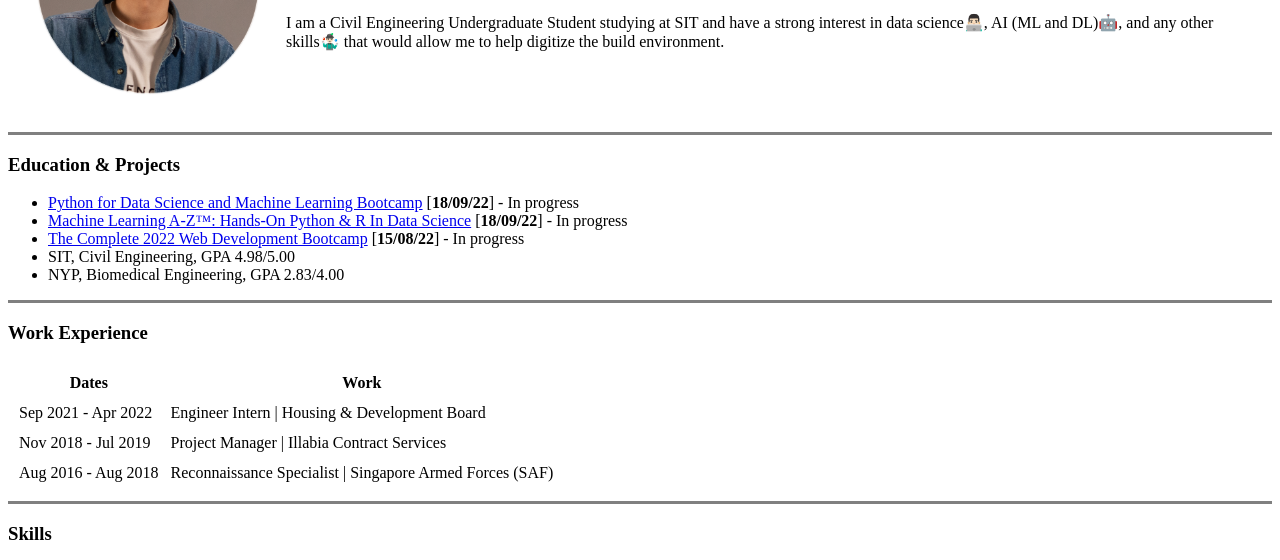
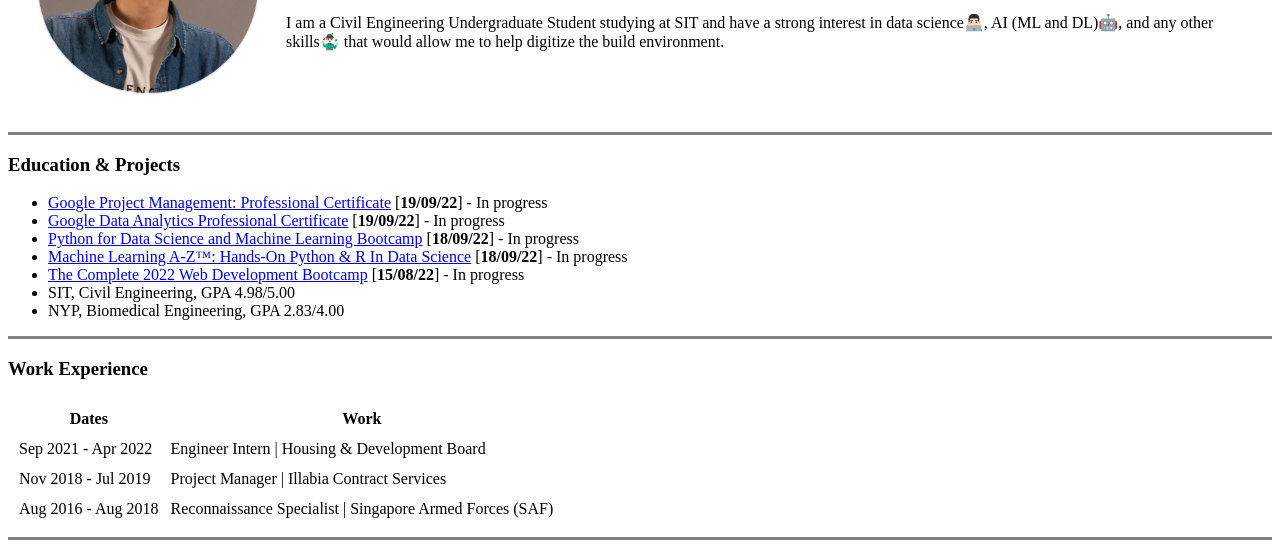
Before and after one commit to Briencheow/cv, a plain HTML site: page index.html in a window 1280 px wide. Shown: the part 161-721 px from the top of the page. Drawn offline with Linux system fonts and the light colour scheme.

Commit message:
Update Courses

```diff
--- a/index.html
+++ b/index.html
@@ -30,6 +30,8 @@
   <!-- Education Section-->
   <h3>Education & Projects</h3>
   <ul>
+    <li><a href="https://www.coursera.org/professional-certificates/google-project-management"> Google Project Management: Professional Certificate</a> [<strong>19/09/22</strong>] - In progress
+    <li><a href="https://www.coursera.org/professional-certificates/google-data-analytics"> Google Data Analytics Professional Certificate</a> [<strong>19/09/22</strong>] - In progress
     <li><a href="https://www.udemy.com/course/python-for-data-science-and-machine-learning-bootcamp/"> Python for Data Science and Machine Learning Bootcamp</a> [<strong>18/09/22</strong>] - In progress
     <li><a href="https://www.udemy.com/course/machinelearning/"> Machine Learning A-Z™: Hands-On Python & R In Data Science</a> [<strong>18/09/22</strong>] - In progress
     <li><a href="https://www.udemy.com/course/the-complete-web-development-bootcamp/">The Complete 2022 Web Development Bootcamp</a> [<strong>15/08/22</strong>] - In progress
```
